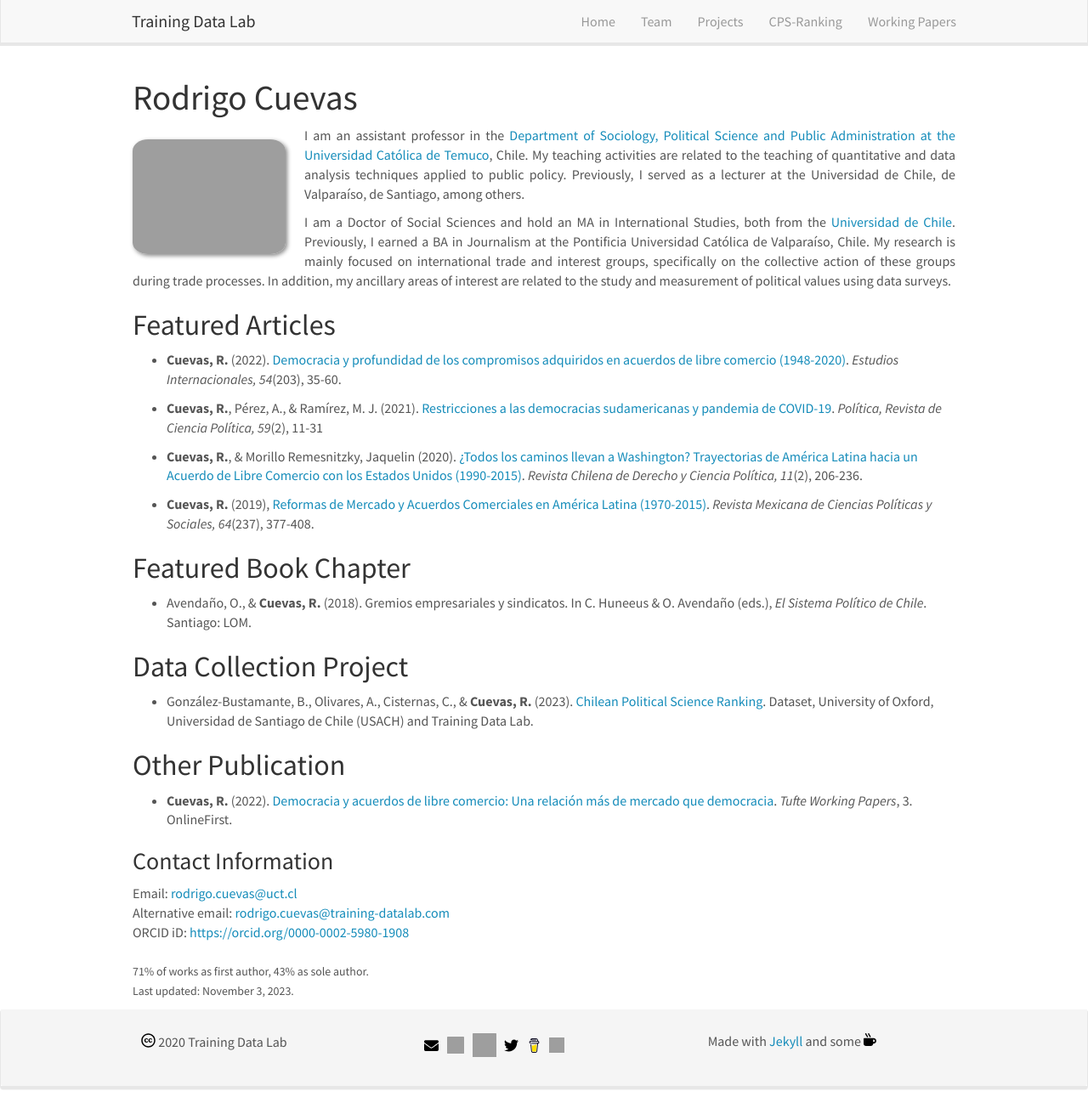
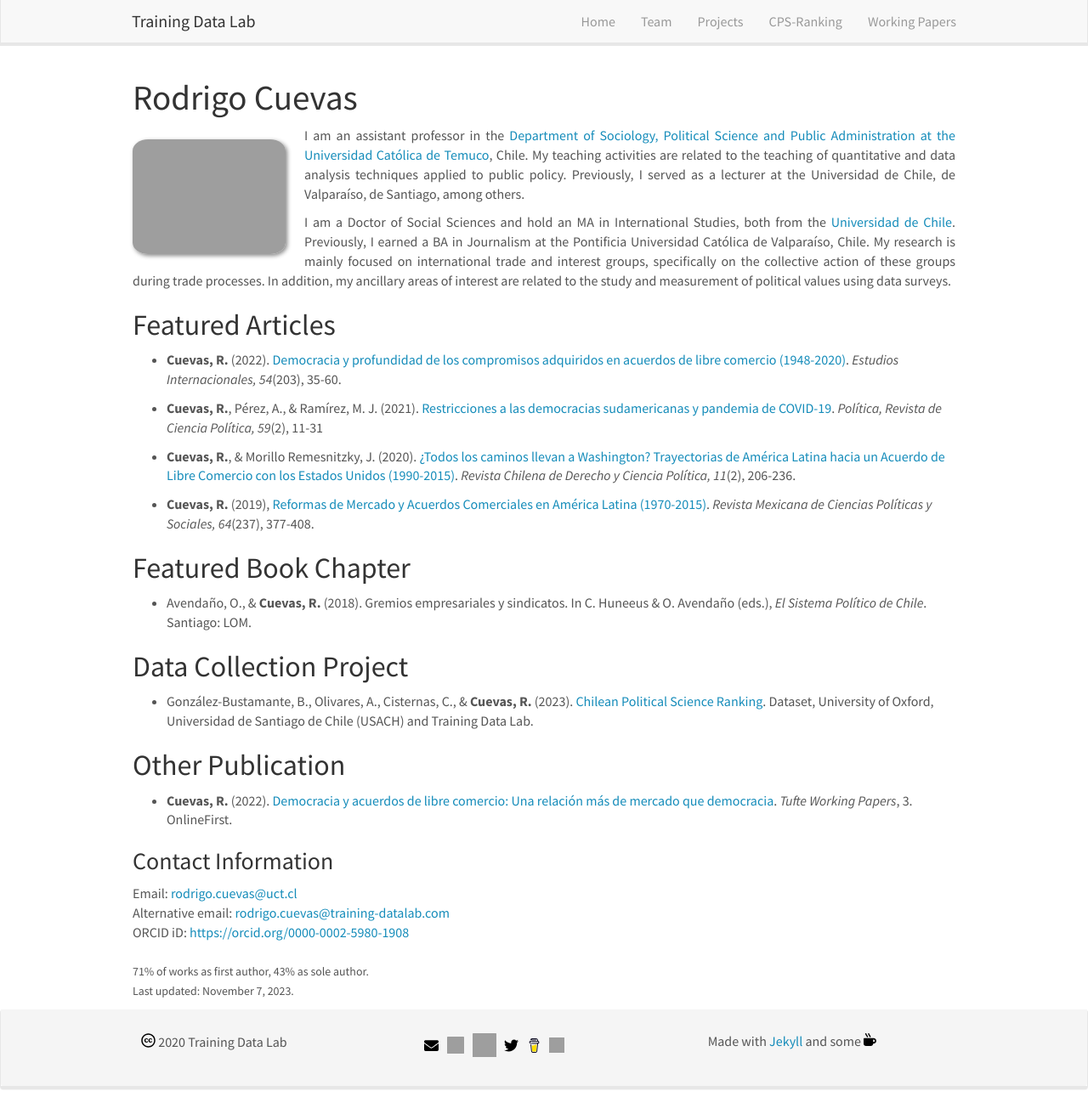
Before and after one commit to training-datalab/old-training-datalab.com, a Jekyll site: the page built from _pages/rcuevas.md, in a window 1280 px wide and 1304 px high. Shown: the whole window at 85% size. Built offline with Jekyll 4.4.1, drawn with Linux system fonts in a browser that asks for light colours; nearby versions of some CDN libraries.

Commit message:
Update rcuevas.md
Co-Authored-By: Rodrigo Cuevas <26773927+rodrigocuevasossandon@users.noreply.github.com>

```diff
--- a/_pages/rcuevas.md
+++ b/_pages/rcuevas.md
@@ -20,7 +20,7 @@ permalink: /team/rcuevas/
 
 - **Cuevas, R.**, Pérez, A., & Ramírez, M. J. (2021). <a href="https://doi.org/10.5354/0719-5338.2021.61849" target="_blank">Restricciones a las democracias sudamericanas y pandemia de COVID-19</a>. *Política, Revista de Ciencia Política, 59*(2), 11-31
 
-- **Cuevas, R.**, & Morillo Remesnitzky, Jaquelin (2020). <a href="https://doi.org/10.7770/rchdcp-V11N2-art2334" target="_blank">¿Todos los caminos llevan a Washington? Trayectorias de América Latina hacia un Acuerdo de Libre Comercio con los Estados Unidos (1990-2015)</a>. *Revista Chilena de Derecho y Ciencia Política, 11*(2), 206-236.
+- **Cuevas, R.**, & Morillo Remesnitzky, J. (2020). <a href="https://doi.org/10.7770/rchdcp-V11N2-art2334" target="_blank">¿Todos los caminos llevan a Washington? Trayectorias de América Latina hacia un Acuerdo de Libre Comercio con los Estados Unidos (1990-2015)</a>. *Revista Chilena de Derecho y Ciencia Política, 11*(2), 206-236.
 
 - **Cuevas, R.** (2019), <a href="https://doi.org/10.22201/fcpys.2448492xe.2019.237.64691" target="_blank">Reformas de Mercado y Acuerdos Comerciales en América Latina (1970-2015)</a>. *Revista Mexicana de Ciencias Políticas y Sociales, 64*(237), 377-408.
 
@@ -43,4 +43,4 @@ Alternative email: <a href="mailto:rodrigo.cuevas@training-datalab.com">rodrigo.
 ORCID iD: <a href="https://orcid.org/0000-0002-5980-1908" target="_blank">https://orcid.org/0000-0002-5980-1908</a><br />
 <br />
 <small>71% of works as first author, 43% as sole author.</small><br />
-<small>Last updated: November 3, 2023.</small>
+<small>Last updated: November 7, 2023.</small>
```
